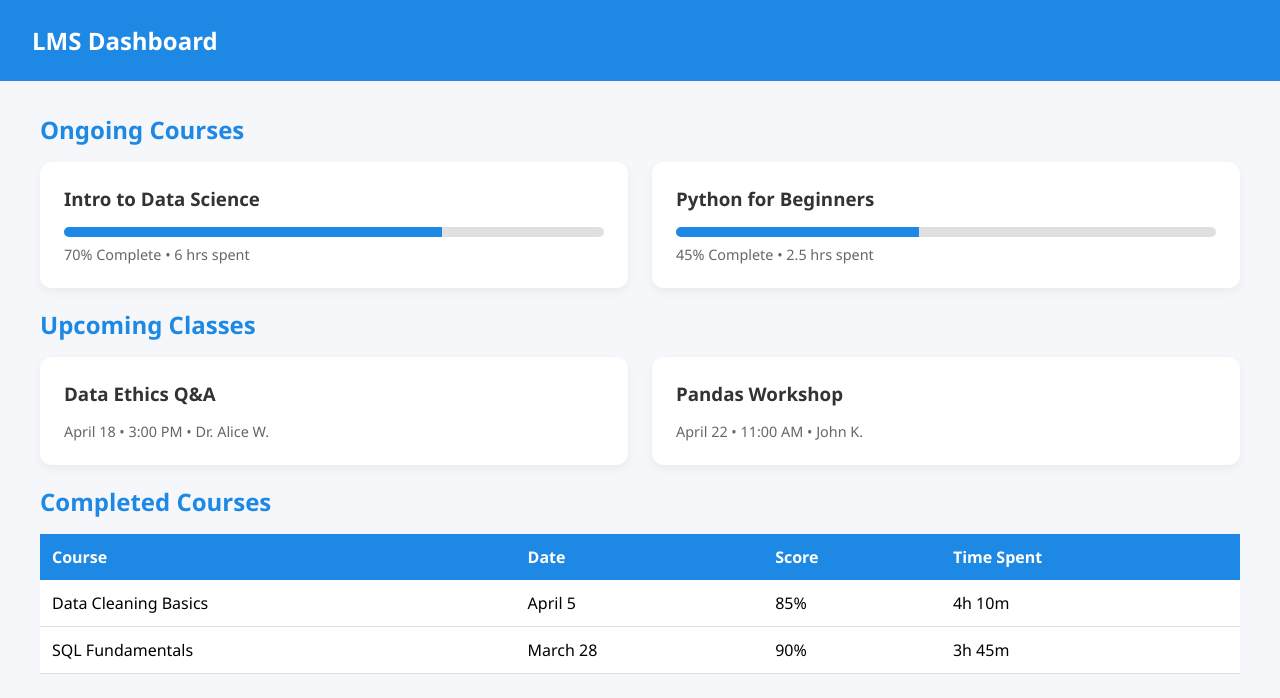
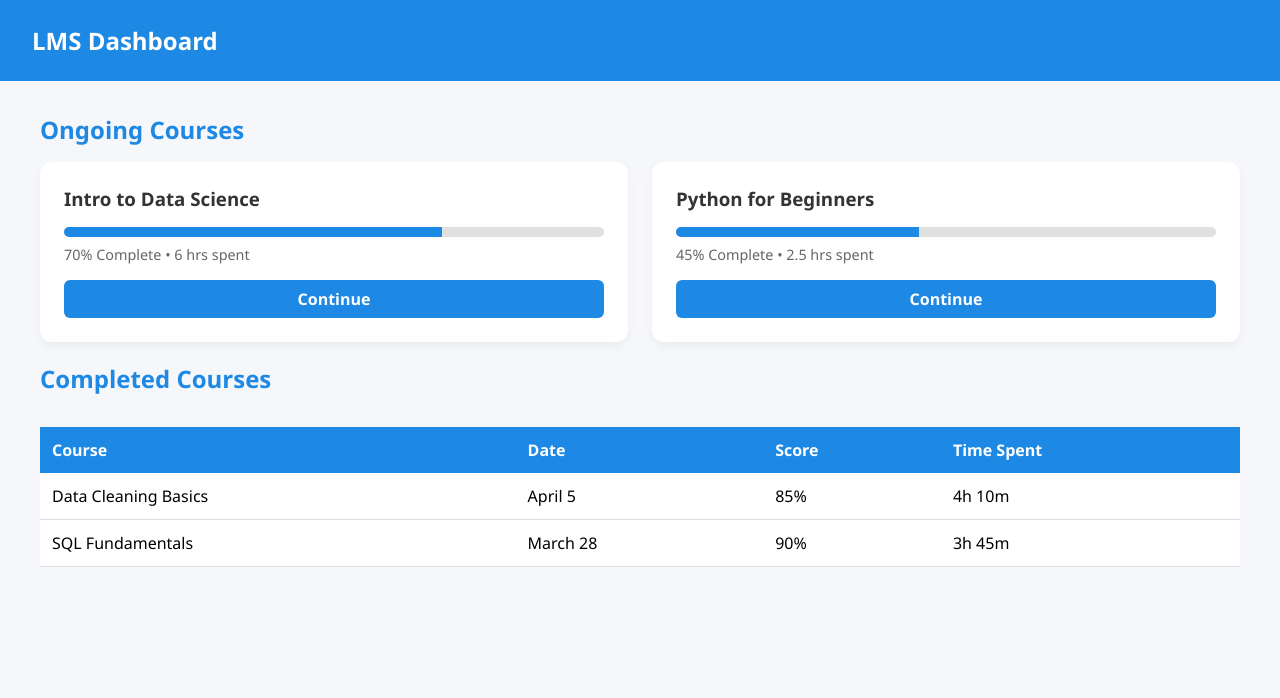
Before and after one commit to flash3105/LMS, a website: page UI/assessment.html in a window 1280 px wide. Drawn offline with Linux system fonts and the light colour scheme.

Commit message:
updated code in assessment.html file

```diff
--- a/UI/assessment.html
+++ b/UI/assessment.html
@@ -2,7 +2,7 @@
 <html lang="en">
 <head>
   <meta charset="UTF-8">
-  <meta name="viewport" content="width=device-width, initial-scale=1">
+  <meta name="viewport" content="width=device-width, initial-scale=1.0">
   <title>LMS Dashboard</title>
   <style>
     body {
@@ -63,7 +63,7 @@
     .progress-fill {
       background: #1e88e5;
       height: 10px;
-      width: 70%; /* Dynamic progress value */
+      width: 0%; /* Dynamically set via JS */
     }
 
     .info {
@@ -72,9 +72,27 @@
       margin-top: 0.5rem;
     }
 
+    .continue-btn {
+      display: inline-block;
+      margin-top: 1rem;
+      padding: 0.5rem 1rem;
+      background-color: #1e88e5;
+      color: white;
+      text-decoration: none;
+      border-radius: 6px;
+      text-align: center;
+      font-weight: bold;
+      transition: background 0.2s ease;
+    }
+
+    .continue-btn:hover {
+      background-color: #1565c0;
+    }
+
+    /* Completed Courses Table */
     table {
       width: 100%;
-      margin-top: 1rem;
+      margin-top: 2rem;
       border-collapse: collapse;
     }
 
@@ -100,36 +118,31 @@
 
 <div class="dashboard">
 
+  <!-- Ongoing Courses Section -->
   <h2>Ongoing Courses</h2>
   <div class="grid">
+    <!-- Example Course 1 -->
     <div class="card">
       <h3>Intro to Data Science</h3>
       <div class="progress-bar">
-        <div class="progress-fill" style="width: 70%;"></div>
+        <div class="progress-fill" id="course1-progress" style="width: 70%;"></div>
       </div>
       <div class="info">70% Complete • 6 hrs spent</div>
+      <a href="course.html?id=data-science&lesson=3" class="continue-btn">Continue</a>
     </div>
+
+    <!-- Example Course 2 -->
     <div class="card">
       <h3>Python for Beginners</h3>
       <div class="progress-bar">
-        <div class="progress-fill" style="width: 45%;"></div>
+        <div class="progress-fill" id="course2-progress" style="width: 45%;"></div>
       </div>
       <div class="info">45% Complete • 2.5 hrs spent</div>
+      <a href="course.html?id=python-beginners&lesson=2" class="continue-btn">Continue</a>
     </div>
   </div>
 
-  <h2>Upcoming Classes</h2>
-  <div class="grid">
-    <div class="card">
-      <h3>Data Ethics Q&A</h3>
-      <div class="info">April 18 • 3:00 PM • Dr. Alice W.</div>
-    </div>
-    <div class="card">
-      <h3>Pandas Workshop</h3>
-      <div class="info">April 22 • 11:00 AM • John K.</div>
-    </div>
-  </div>
-
+  <!-- Completed Courses Section -->
   <h2>Completed Courses</h2>
   <table>
     <thead>
@@ -158,5 +171,18 @@
 
 </div>
 
+<!-- Optional JavaScript to dynamically update progress bars -->
+<script>
+  // Dynamic Progress Tracking (In a real application, this would be fetched from a database or localStorage)
+  const courseProgress = {
+    "data-science": 70,
+    "python-beginners": 45
+  };
+
+  // Update Progress Bars dynamically
+  document.getElementById("course1-progress").style.width = courseProgress["data-science"] + "%";
+  document.getElementById("course2-progress").style.width = courseProgress["python-beginners"] + "%";
+</script>
+
 </body>
 </html>
```
